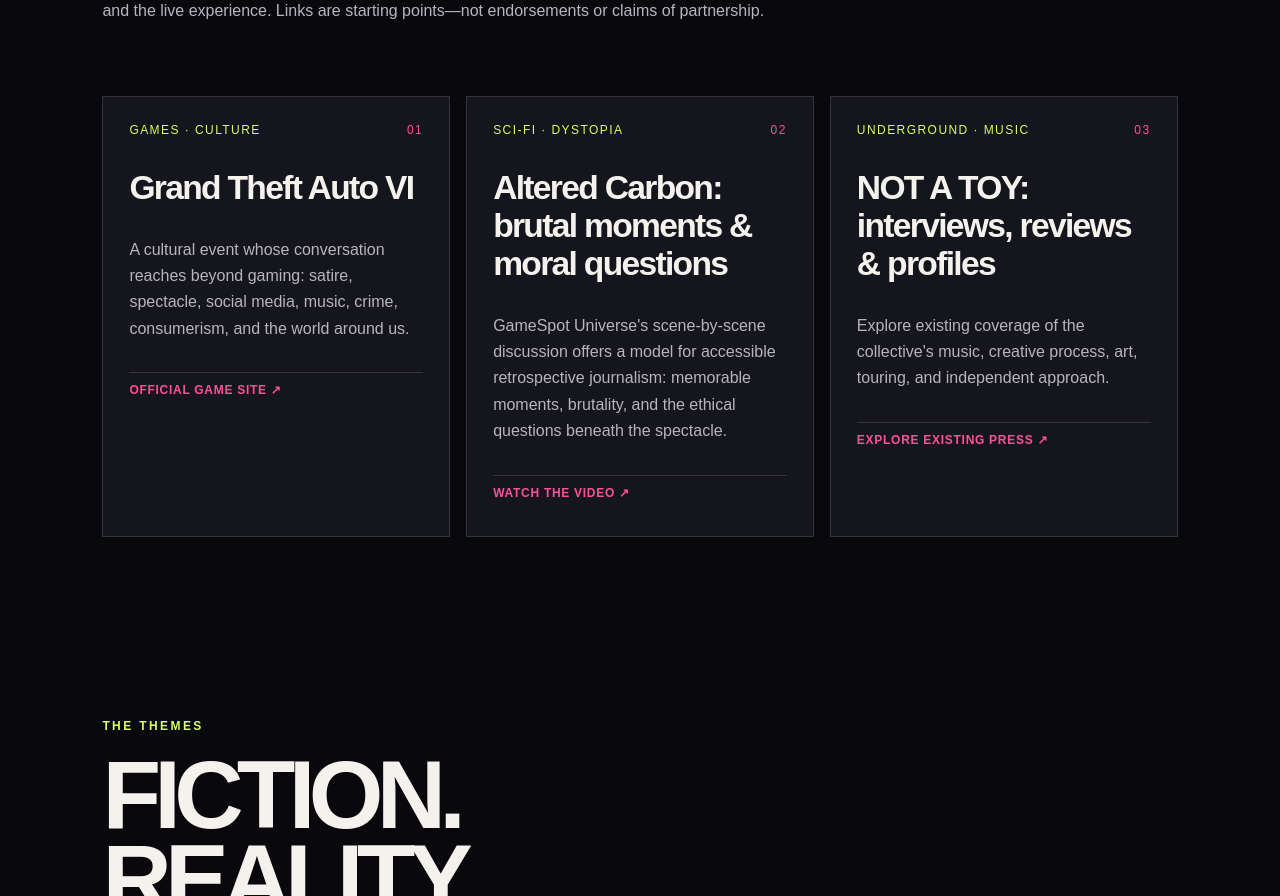
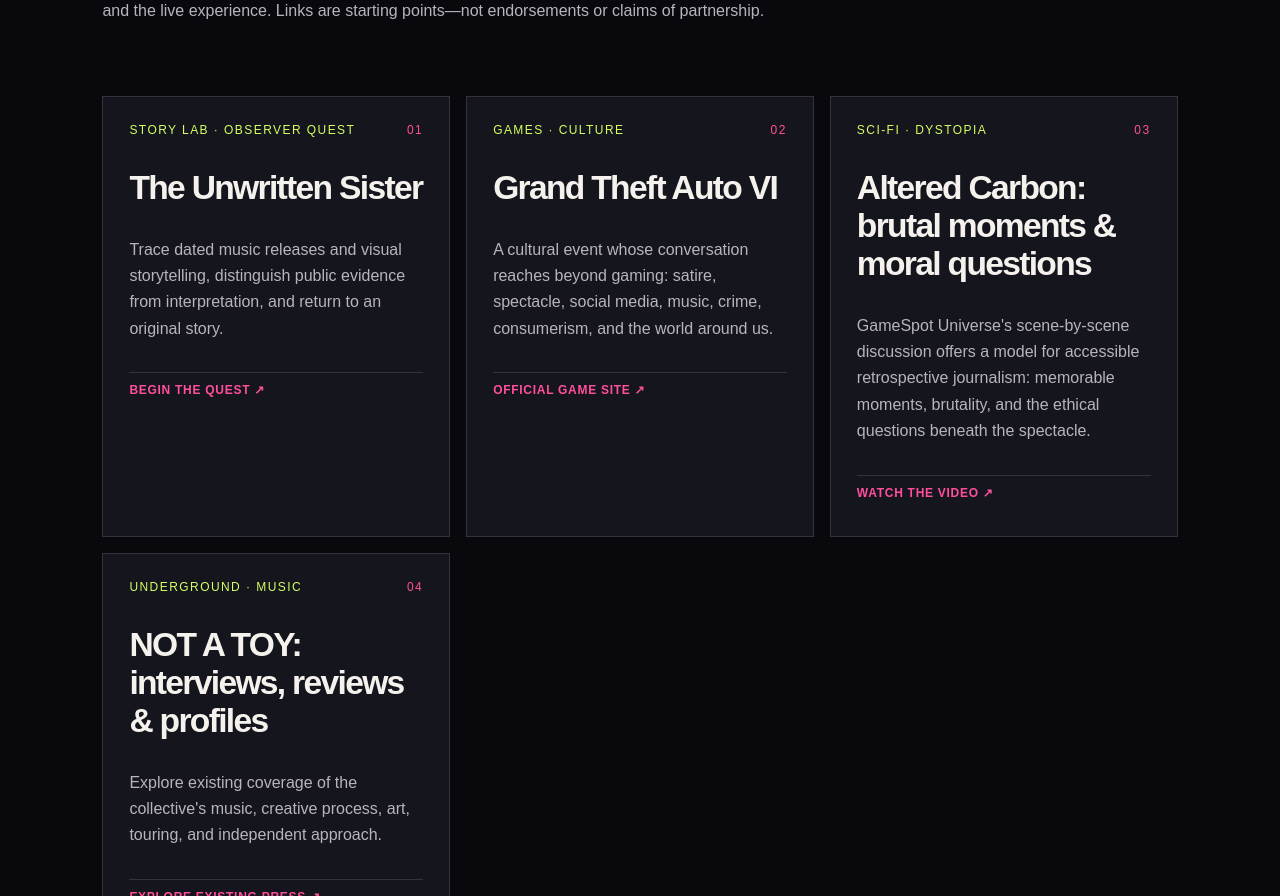
Before and after one commit to Loptr-Lab/pay-it-forward, a Next.js app: page /culture in a window 1280 px wide. Shown: the part 1280-2176 px from the top of the page. Built offline with nearby package versions, Linux system fonts and the light colour scheme.

Commit message:
Link new evidence quest from existing Cultural Rabbit Hole

```diff
--- a/src/app/culture/page.tsx
+++ b/src/app/culture/page.tsx
@@ -10,6 +10,7 @@ export const metadata: Metadata = {
 };
 
 const sources = [
+  { category: "STORY LAB · OBSERVER QUEST", title: "The Unwritten Sister", description: "Trace dated music releases and visual storytelling, distinguish public evidence from interpretation, and return to an original story.", href: "/culture/unwritten-sister/", label: "BEGIN THE QUEST" },
   { category: "GAMES · CULTURE", title: "Grand Theft Auto VI", description: "A cultural event whose conversation reaches beyond gaming: satire, spectacle, social media, music, crime, consumerism, and the world around us.", href: "https://www.rockstargames.com/VI", label: "OFFICIAL GAME SITE" },
   { category: "SCI-FI · DYSTOPIA", title: "Altered Carbon: brutal moments & moral questions", description: "GameSpot Universe's scene-by-scene discussion offers a model for accessible retrospective journalism: memorable moments, brutality, and the ethical questions beneath the spectacle.", href: "https://www.youtube.com/watch?v=-DbH9aMJ954", label: "WATCH THE VIDEO" },
   { category: "UNDERGROUND · MUSIC", title: "NOT A TOY: interviews, reviews & profiles", description: "Explore existing coverage of the collective's music, creative process, art, touring, and independent approach.", href: "/adventure/#press", label: "EXPLORE EXISTING PRESS" },
```
